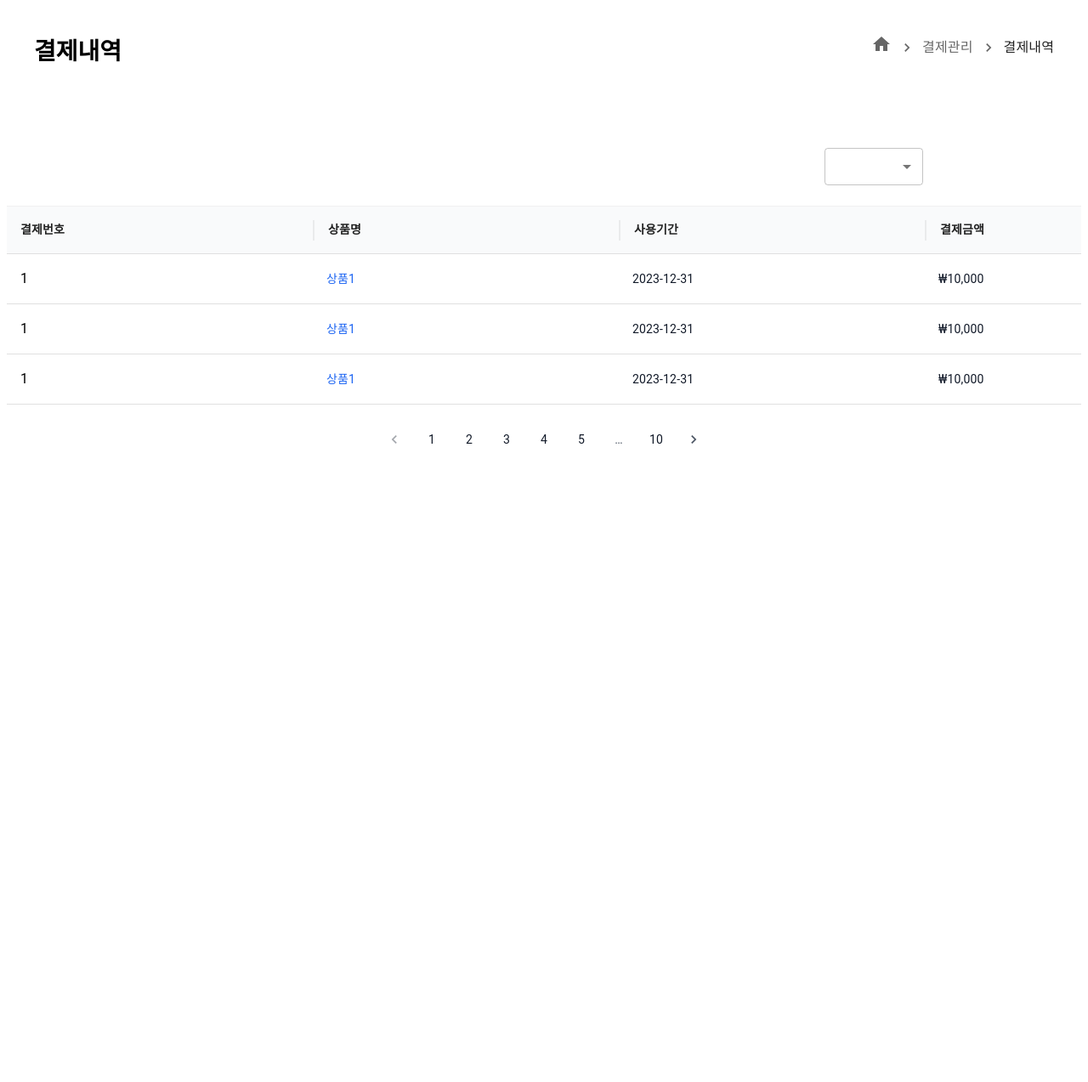
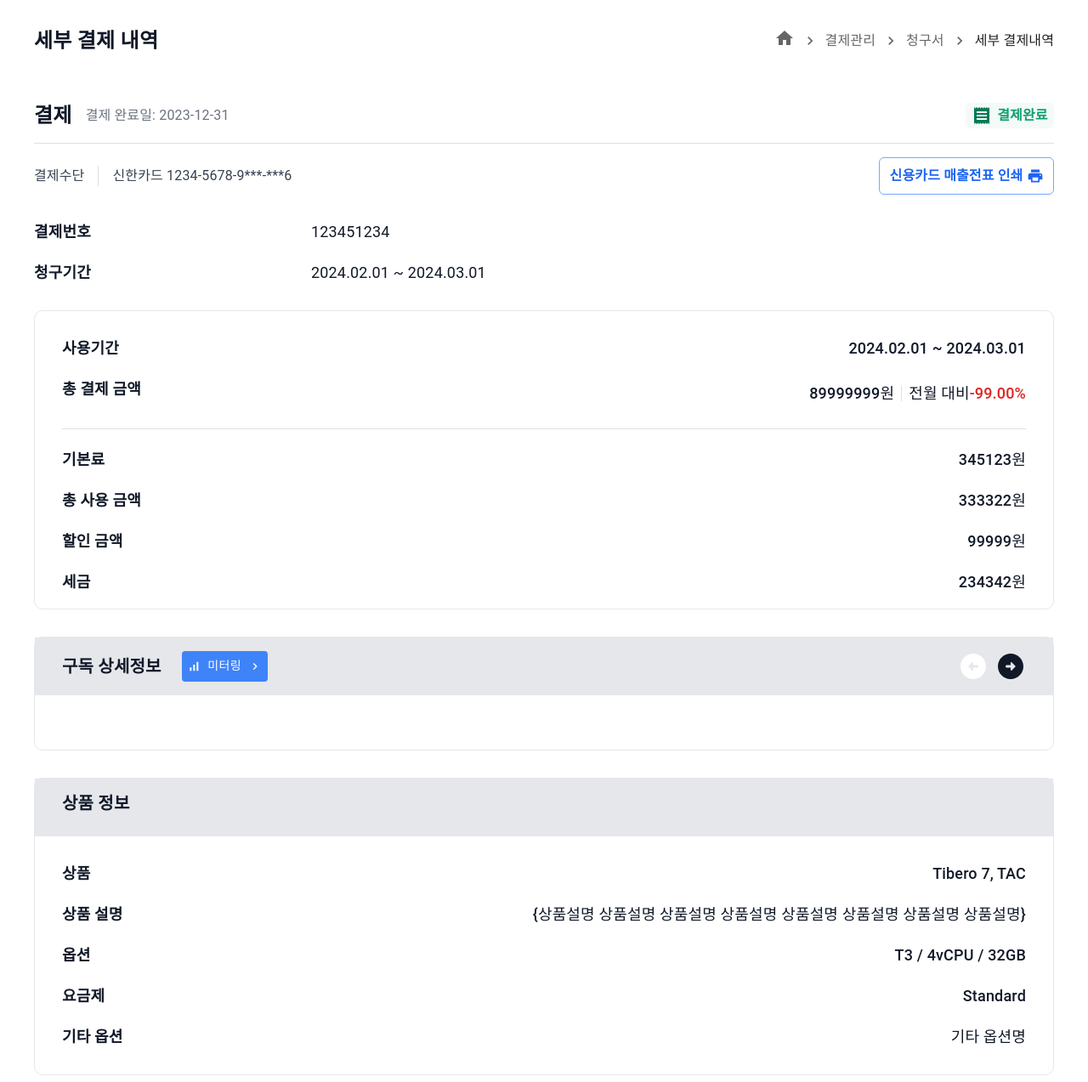
Before and after one commit to tmaxkny/gaiaToreact, a React (Vite) app in the folder clas/: page / in a window 1280 px wide. Shown: the whole page at 85% size. Before the commit the page ends 800 px from the top, so only its background shows below. Built offline with nearby package versions, Linux system fonts and the light colour scheme.

Commit message:
feat: 결제내역 상세 스타일 적용

```diff
--- a/clas/src/App.tsx
+++ b/clas/src/App.tsx
@@ -1,10 +1,11 @@
 import { Stack, Typography } from "@mui/material";
 import PaymentList from "./pages/payment/PayList";
+import PayDetail from "./pages/payment/PayDetail";
 
 function App() {
   return (
     <>
-      <PaymentList />
+      <PayDetail />
     </>
   );
 }
--- a/clas/src/pages/payment/PayDetail.tsx
+++ b/clas/src/pages/payment/PayDetail.tsx
@@ -5,19 +5,20 @@ import {
   Link,
   Box,
   Stack,
-  Accordion,
-  AccordionSummary,
-  AccordionDetails,
   Typography,
   Breadcrumbs,
+  Button,
 } from "@mui/material";
 import Home from "@mui/icons-material/Home";
 import Receipt from "@mui/icons-material/Receipt";
 import Print from "@mui/icons-material/Print";
-import ExpandMore from "@mui/icons-material/ExpandMore";
-import { EventObject } from "extractor/types";
+import SignalCellularAltIcon from "@mui/icons-material/SignalCellularAlt";
+import NavigateNext from "@mui/icons-material/NavigateNext";
+import ArrowCircleLeftRoundedIcon from "@mui/icons-material/ArrowCircleLeftRounded";
+import ArrowCircleRightRoundedIcon from "@mui/icons-material/ArrowCircleRightRounded";
+/* import { EventObject } from "extractor/types";
 
-import NavigateNext from "@mui/icons-material/NavigateNext";
+
 const EventInfos: EventObject[] = [
   {
     Name: "onClick",
@@ -31,7 +32,7 @@ interface Props {
   className: string | undefined; // 조건 2-3
   propertyName: string;
 }
-
+ */
 const PayDetail = React.forwardRef<any, Props>(({ className }, ref) => {
   const paymentInfo = {
     ID: "123456789104",
@@ -69,6 +70,12 @@ const PayDetail = React.forwardRef<any, Props>(({ className }, ref) => {
     description: "상품설명",
     option: "T3 / 4vCPU / 32GB",
     plan: "Standard",
+  };
+
+  const paymentFontStyle = {
+    color: "#111928",
+    fontSize: "18px",
+    lineHeight: "24px",
   };
 
   const breadcrumbs = [
@@ -133,23 +140,24 @@ const PayDetail = React.forwardRef<any, Props>(({ className }, ref) => {
   };
 
   return (
-    <Stack
-      sx={{
-        display: "flex",
-        overflow: "auto",
-      }}
-    >
+    <Stack>
       <Stack
         direction="row"
         justifyContent="space-between"
         alignItems="center"
         sx={{
-          height: "102px",
-          padding: "32px",
+          height: "80px",
+          padding: "24px 32px 24px 32px",
+          boxSizing: "border-box",
         }}
       >
         <Typography
-          sx={{ color: "#111928", fontWeight: "700", fontSize: "28px" }}
+          sx={{
+            color: "#111928",
+            fontWeight: "700",
+            fontSize: "24px",
+            lineHeight: "32px",
+          }}
         >
           세부 결제 내역
         </Typography>
@@ -169,21 +177,19 @@ const PayDetail = React.forwardRef<any, Props>(({ className }, ref) => {
           </Breadcrumbs>
         </Stack>
       </Stack>
-      <Stack direction="column">
+      <Stack direction="column" padding="32px" gap="16px">
         <Stack
           direction="row"
           justifyContent="space-between"
           alignItems="center"
-          px="28px"
-          py="16px"
         >
           <Stack direction="row" alignItems="center">
             <Typography
               sx={{
-                color: "var(--gray-900, var(--light-icon-strong, #111928))",
+                color: "#111928",
                 fontSize: "24px",
                 fontWeight: 700,
-                lineHeight: "32px /* 133.333% */",
+                lineHeight: "32px",
               }}
             >
               결제
@@ -191,10 +197,10 @@ const PayDetail = React.forwardRef<any, Props>(({ className }, ref) => {
             <Typography
               pl="16px"
               sx={{
-                color: "var(--gray-500, #6B7280)",
+                color: "#6B7280",
                 fontSize: "16px",
                 fontWeight: 400,
-                lineHeight: "24px /* 150% */",
+                lineHeight: "24px ",
               }}
             >
               결제 완료일: {paymentInfo.paymentAt}
@@ -207,7 +213,9 @@ const PayDetail = React.forwardRef<any, Props>(({ className }, ref) => {
             borderRadius="6px"
             width="104px"
             height="30px"
-            bgcolor="var(--success-050, #F3FAF7)"
+            bgcolor="#F3FAF7"
+            padding="0px 4px"
+            boxSizing="border-box"
             gap="6px"
           >
             <Receipt
@@ -219,10 +227,10 @@ const PayDetail = React.forwardRef<any, Props>(({ className }, ref) => {
             />
             <Typography
               sx={{
-                color: "var(--success-500, #0E9F6E)",
+                color: "#0E9F6E",
                 fontSize: "16px",
                 fontWeight: 600,
-                lineHeight: "26px /* 162.5% */",
+                lineHeight: "16px",
               }}
             >
               {paymentInfo.paymentStatus}
@@ -234,8 +242,6 @@ const PayDetail = React.forwardRef<any, Props>(({ className }, ref) => {
           direction="row"
           justifyContent="space-between"
           alignItems="center"
-          px="28px"
-          py="16px"
         >
           <Stack
             direction="row"
@@ -253,21 +259,22 @@ const PayDetail = React.forwardRef<any, Props>(({ className }, ref) => {
             <Typography>
               {paymentInfo.card.company} {paymentInfo.card.number}
             </Typography>
-            <Divider orientation="vertical" flexItem />
-            <Typography>결제방식</Typography>
           </Stack>
           <Box
+            width="206px"
+            height="44px"
             component="button"
             display="flex"
             alignItems="center"
             justifyContent="center"
             flexDirection="row"
-            p="8px 16px"
+            p="10px 18px"
             gap="4px"
-            borderRadius="4px"
-            border="1px solid var(--focus-blue-300, #A4CAFE)"
-            bgcolor="var(--Focus-White, #FFF)"
-            color="var(--focus-blue-600, #1C64F2)"
+            borderRadius="6px"
+            border="1px solid #76A9FA"
+            bgcolor="#FFFFFF"
+            color="#1C64F2"
+            whiteSpace="nowrap"
             onClick={() =>
               downloadFile(
                 "https://i.ibb.co/vcw0D9r/Kakao-Talk-20240130-165723238.jpg",
@@ -275,194 +282,461 @@ const PayDetail = React.forwardRef<any, Props>(({ className }, ref) => {
               )
             }
           >
-            <Print
-              sx={{
-                width: "16px",
-                height: "16px",
-              }}
-            />
             <Typography
               sx={{
-                fontSize: "14px",
+                fontSize: "16px",
                 fontWeight: 600,
-                lineHeight: "20px /* 142.857% */",
+                lineHeight: "26px",
               }}
             >
               신용카드 매출전표 인쇄
             </Typography>
+            <Print
+              sx={{
+                width: "20px",
+                height: "20px",
+              }}
+            />
           </Box>
         </Stack>
       </Stack>
-      <Accordion>
-        <AccordionSummary
+      <Stack sx={{ padding: "0px 32px" }} gap="32px">
+        {/*결제정보 */}
+        <Stack gap="32px">
+          <Box display="flex" flexDirection="column" gap="24px">
+            <Box display="flex" flexDirection="row" gap="24px">
+              <Typography
                 sx={{
-            height: "76px",
-            fontSize: "24px",
-            fontWeight: 700,
-            lineHeight: "32px /* 133.333% */",
-            background: "var(--gray-050, #F9FAFB)",
+                  width: "302px",
+                  fontWeight: "600",
+                  ...paymentFontStyle,
+                }}
+              >
+                결제번호
+              </Typography>
+              <Typography
+                sx={{
+                  ...paymentFontStyle,
+                  fontWeight: "400",
+                }}
+              >
+                {"123451234"}
+              </Typography>
+            </Box>
+            <Box display="flex" flexDirection="row" gap="24px">
+              <Typography
+                sx={{
+                  width: "302px",
+                  fontWeight: "600",
+                  ...paymentFontStyle,
+                }}
+              >
+                청구기간
+              </Typography>
+              <Typography
+                sx={{
+                  ...paymentFontStyle,
+                  fontWeight: "400",
+                }}
+              >
+                {"2024.02.01 ~ 2024.03.01"}
+              </Typography>
+            </Box>
+          </Box>
+          <Stack
+            sx={{
+              height: "352px",
               borderRadius: "10px",
-            "&:has(.Mui-expanded)": {
-              backgroundColor: "var(--gray-050, #EBF5FF)",
-              borderRadius: "10px 10px 0px 0px",
-            },
-            "& .Mui-expanded": {
-              color: "#1C64F2",
-              borderRadius: "10px",
-            },
-            padding: "16px 32px",
-            "& .MuiAccordionSummary-content": {
-              transition: "color 0.2s ease-in-out",
-              margin: 0,
-            },
+              border: "1px solid #E5E7EB",
+              padding: "32px",
+              boxSizing: "border-box",
+              gap: "24px",
             }}
-          expandIcon={
-            <ExpandMore
+          >
+            <Box
+              display="flex"
+              flexDirection="row"
+              justifyContent="space-between"
+            >
+              <Typography
                 sx={{
-                width: "24px",
-                height: "24px",
-                color: "var(--focus-blue-600, #1C64F2)",
+                  ...paymentFontStyle,
+                  fontWeight: "600",
+                }}
+              >
+                {"사용기간"}
+              </Typography>
+              <Typography
+                sx={{
+                  ...paymentFontStyle,
+                  fontWeight: "500",
+                }}
+              >
+                {"2024.02.01 ~ 2024.03.01"}
+              </Typography>
+            </Box>
+            <Box
+              display="flex"
+              flexDirection="row"
+              justifyContent="space-between"
+            >
+              <Typography
+                sx={{
+                  ...paymentFontStyle,
+                  fontWeight: "600",
+                }}
+              >
+                {"총 결제 금액"}
+              </Typography>
+              <Box
+                display="flex"
+                flexDirection="row"
+                gap="8px"
+                alignItems="center"
+              >
+                <Typography
+                  sx={{
+                    ...paymentFontStyle,
+                    fontWeight: "500",
+                  }}
+                >
+                  {"89999999원"}
+                </Typography>
+                <Divider
+                  orientation="vertical"
+                  variant="middle"
+                  sx={{
+                    height: "18px",
                   }}
                 />
-          }
+                <Box display="flex" flexDirection="row">
+                  <Typography
+                    sx={{
+                      ...paymentFontStyle,
+                      fontWeight: "500",
+                    }}
                   >
-          {paymentInfo.ID}
-        </AccordionSummary>
-        {/* <AccordionSummary>{paymentInfo.ID}</AccordionSummary> */}
-        <AccordionDetails>
-          <Stack direction="column" alignItems="stretch" gap="80px">
-            <Stack direction="column" p="32px" gap="40px">
+                    {"전월 대비"}
+                  </Typography>
+                  <Typography
+                    sx={{
+                      color: "#E02424",
+                      fontWeight: "500",
+                      fontSize: " 18px",
+                      lineHeight: "24px",
+                    }}
+                  >
+                    {"-99.00%"}
+                  </Typography>
+                </Box>
+              </Box>
+            </Box>
+            <Divider />
+            <Box
+              display="flex"
+              flexDirection="row"
+              justifyContent="space-between"
+            >
+              <Typography
+                sx={{
+                  ...paymentFontStyle,
+                  fontWeight: "600",
+                }}
+              >
+                {"기본료"}
+              </Typography>
+              <Typography
+                sx={{
+                  ...paymentFontStyle,
+                  fontWeight: "500",
+                }}
+              >
+                {"345123"}원
+              </Typography>
+            </Box>
+            <Box
+              display="flex"
+              flexDirection="row"
+              justifyContent="space-between"
+            >
+              <Typography
+                sx={{
+                  ...paymentFontStyle,
+                  fontWeight: "600",
+                }}
+              >
+                {"총 사용 금액"}
+              </Typography>
+              <Typography
+                sx={{
+                  ...paymentFontStyle,
+                  fontWeight: "500",
+                }}
+              >
+                {"333322"}원
+              </Typography>
+            </Box>
+            <Box
+              display="flex"
+              flexDirection="row"
+              justifyContent="space-between"
+            >
+              <Typography
+                sx={{
+                  ...paymentFontStyle,
+                  fontWeight: "600",
+                }}
+              >
+                {"할인 금액"}
+              </Typography>
+              <Typography
+                sx={{
+                  ...paymentFontStyle,
+                  fontWeight: "500",
+                }}
+              >
+                {"99999"}원
+              </Typography>
+            </Box>
+            <Box
+              display="flex"
+              flexDirection="row"
+              justifyContent="space-between"
+            >
+              <Typography
+                sx={{
+                  ...paymentFontStyle,
+                  fontWeight: "600",
+                }}
+              >
+                {"세금"}
+              </Typography>
+              <Typography
+                sx={{
+                  ...paymentFontStyle,
+                  fontWeight: "500",
+                }}
+              >
+                {"234342"}원
+              </Typography>
+            </Box>
+          </Stack>
+        </Stack>
+        {/*구독상세정보 */}
+        <Stack sx={{ border: "1px solid #E5E7EB", borderRadius: "10px" }}>
           <Stack
+            sx={{
+              flexDirection: "row",
+              height: "68px",
+              padding: "16px 32px 16px 32px",
+              borderBottom: "1px solid #E5E7EB",
+              boxSizing: "border-box",
+              bgcolor: "#E5E7EB",
+              alignItems: "center",
+              justifyContent: "space-between",
+            }}
+          >
+            <Box
+              display="flex"
+              flexDirection="row"
+              alignItems="center"
               gap="24px"
+            >
+              <Typography
                 sx={{
-                  fontFamily: "Pretendard",
+                  color: "#111928",
                   fontSize: "20px",
-                  fontStyle: "normal",
                   fontWeight: "600",
                   lineHeight: "26px",
                 }}
               >
-                <Stack direction="row" justifyContent="space-between">
-                  <Typography>사용기간</Typography>
-                  <Typography>
-                    {usedData.startDate} - {usedData.endDate}
+                구독 상세정보
               </Typography>
+              <Button
+                startIcon={
+                  <SignalCellularAltIcon
+                    sx={{ width: "16px", height: "16px", color: "#FFFFFF" }}
+                  />
+                }
+                endIcon={
+                  <NavigateNext
+                    sx={{ width: "16px", height: "16px", color: "#FFFFFF" }}
+                  />
+                }
+                sx={{
+                  width: "101px",
+                  height: "36px",
+                  borderRadius: "4px",
+                  backgroundColor: "#3F83F8",
+                  color: "#FFFFFF",
+                }}
+              >
+                미터링
+              </Button>
+            </Box>
+            <Box
+              display="flex"
+              flexDirection="row"
+              gap="8px"
+              alignItems="center"
+            >
+              <ArrowCircleLeftRoundedIcon
+                sx={{
+                  width: "36px",
+                  height: "36px",
+                  color: "#FFFFFF",
+                }}
+              />
+              <ArrowCircleRightRoundedIcon
+                sx={{
+                  width: "36px",
+                  height: "36px",
+                  color: "#111928",
+                }}
+              />
+            </Box>
           </Stack>
-                <Stack direction="row" justifyContent="space-between">
-                  <Typography>사용시간</Typography>
-                  <Stack direction="row" gap="16px">
-                    <Typography>
-                      {usedData.hour}시간 {usedData.minute}분
-                    </Typography>
-                    <Divider orientation="vertical" flexItem />
-                    {usedData.increased === 1 ? (
-                      <Typography>
-                        전월 대비{" "}
-                        <span color="#1C64F2">{usedData.timeRatio}</span>% /{" "}
-                        <span color="#1C64F2">{usedData.increasedHour}</span>
-                        시간{" "}
-                        <span color="#1C64F2">{usedData.increasedMinute}</span>
-                        분
-                      </Typography>
-                    ) : (
-                      <Typography>
-                        전월 대비{" "}
-                        <span color="#E02424">{usedData.timeRatio}</span>% /{" "}
-                        <span color="#E02424">{usedData.increasedHour}</span>
-                        시간{" "}
-                        <span color="#E02424">{usedData.increasedMinute}</span>
-                        분
-                      </Typography>
-                    )}
+          <Stack padding="32px"></Stack>
         </Stack>
-                </Stack>
-                <Stack direction="row" justifyContent="space-between">
-                  <Typography>결제금액</Typography>
-                  <Stack direction="row" gap="16px">
-                    <Typography>{usedData.price}원</Typography>
-                    <Divider orientation="vertical" flexItem />
-                    <Typography>
-                      전월 대비{" "}
-                      <span color="#E02424">{usedData.priceRatio}</span>% /{" "}
-                      <span color="#1C64F2">{usedData.increasedPrice}</span>원
-                    </Typography>
-                  </Stack>
-                </Stack>
-              </Stack>
+        {/*상품정보 */}
+
+        <Stack sx={{ border: "1px solid #E5E7EB", borderRadius: "10px" }}>
           <Stack
-                gap="24px"
             sx={{
-                  fontFamily: "Pretendard",
+              height: "68px",
+              padding: "16px 32px 16px 32px",
+              borderBottom: "1px solid #E5E7EB",
+              boxSizing: "border-box",
+              bgcolor: "#E5E7EB",
+            }}
+          >
+            <Typography
+              sx={{
+                color: "#111928",
                 fontSize: "20px",
-                  fontStyle: "normal",
                 fontWeight: "600",
                 lineHeight: "26px",
               }}
             >
-                <Stack direction="row" justifyContent="space-between">
-                  <Typography>기본요금</Typography>
-                  <Typography>{planData.basicPlan} 원</Typography>
+              상품 정보
+            </Typography>
           </Stack>
-                <Stack direction="row" justifyContent="space-between">
-                  <Typography>사용요금</Typography>
-                  <Typography>{planData.usedPrice} 원</Typography>
-                </Stack>
-                <Stack direction="row" justifyContent="space-between">
-                  <Typography>세금</Typography>
-                  <Typography>{planData.tax} 원</Typography>
-                </Stack>
-                <Stack direction="row" justifyContent="space-between">
-                  <Typography>크레딧 차감</Typography>
-                  <Typography>{planData.usedCredit} 원</Typography>
-                </Stack>
-              </Stack>
-              <Divider />
-              <Stack>
+          <Stack padding="32px" gap="24px">
+            <Box
+              display="flex"
+              flexDirection="row"
+              justifyContent="space-between"
+            >
               <Typography
                 sx={{
-                    width: "100%",
-                    fontFamily: "Pretendard",
-                    fontSize: "24px",
-                    fontStyle: "normal",
-                    fontWeight: "700",
-                    lineHeight: "32px",
-                    marginBottom: "48px",
+                  ...paymentFontStyle,
+                  fontWeight: "600",
                 }}
               >
-                  상품 정보
+                {"상품"}
               </Typography>
-                <Stack
-                  gap="24px"
+              <Typography
                 sx={{
-                    fontFamily: "Pretendard",
-                    fontSize: "20px",
-                    fontStyle: "normal",
-                    fontWeight: "600",
-                    lineHeight: "26px",
+                  ...paymentFontStyle,
+                  fontWeight: "500",
                 }}
               >
-                  <Stack direction="row" justifyContent="space-between">
-                    <Typography>상품</Typography>
-                    <Typography>{itemData.name} 원</Typography>
-                  </Stack>
-                  <Stack direction="row" justifyContent="space-between">
-                    <Typography>상품 설명</Typography>
-                    <Typography>{itemData.description} 원</Typography>
-                  </Stack>
-                  <Stack direction="row" justifyContent="space-between">
-                    <Typography>옵션</Typography>
-                    <Typography>{itemData.option} 원</Typography>
-                  </Stack>
-                  <Stack direction="row" justifyContent="space-between">
-                    <Typography>요금제</Typography>
-                    <Typography>{itemData.plan}</Typography>
+                {"Tibero 7, TAC"}
+              </Typography>
+            </Box>
+            <Box
+              display="flex"
+              flexDirection="row"
+              justifyContent="space-between"
+            >
+              <Typography
+                sx={{
+                  ...paymentFontStyle,
+                  fontWeight: "600",
+                }}
+              >
+                {"상품 설명"}
+              </Typography>
+              <Typography
+                sx={{
+                  ...paymentFontStyle,
+                  fontWeight: "500",
+                }}
+              >
+                {
+                  "{상품설명 상품설명 상품설명 상품설명 상품설명 상품설명 상품설명 상품설명}"
+                }
+              </Typography>
+            </Box>
+            <Box
+              display="flex"
+              flexDirection="row"
+              justifyContent="space-between"
+            >
+              <Typography
+                sx={{
+                  ...paymentFontStyle,
+                  fontWeight: "600",
+                }}
+              >
+                {"옵션"}
+              </Typography>
+              <Typography
+                sx={{
+                  ...paymentFontStyle,
+                  fontWeight: "500",
+                }}
+              >
+                {"T3 / 4vCPU / 32GB"}
+              </Typography>
+            </Box>
+            <Box
+              display="flex"
+              flexDirection="row"
+              justifyContent="space-between"
+            >
+              <Typography
+                sx={{
+                  ...paymentFontStyle,
+                  fontWeight: "600",
+                }}
+              >
+                {"요금제"}
+              </Typography>
+              <Typography
+                sx={{
+                  ...paymentFontStyle,
+                  fontWeight: "500",
+                }}
+              >
+                {"Standard"}
+              </Typography>
+            </Box>
+            <Box
+              display="flex"
+              flexDirection="row"
+              justifyContent="space-between"
+            >
+              <Typography
+                sx={{
+                  ...paymentFontStyle,
+                  fontWeight: "600",
+                }}
+              >
+                {"기타 옵션"}
+              </Typography>
+              <Typography
+                sx={{
+                  ...paymentFontStyle,
+                  fontWeight: "500",
+                }}
+              >
+                {"기타 옵션명"}
+              </Typography>
+            </Box>
           </Stack>
         </Stack>
       </Stack>
-            </Stack>
-          </Stack>
-        </AccordionDetails>
-      </Accordion>
     </Stack>
   );
 });
```
Lines whose indentation alone changed are shown as unchanged.
